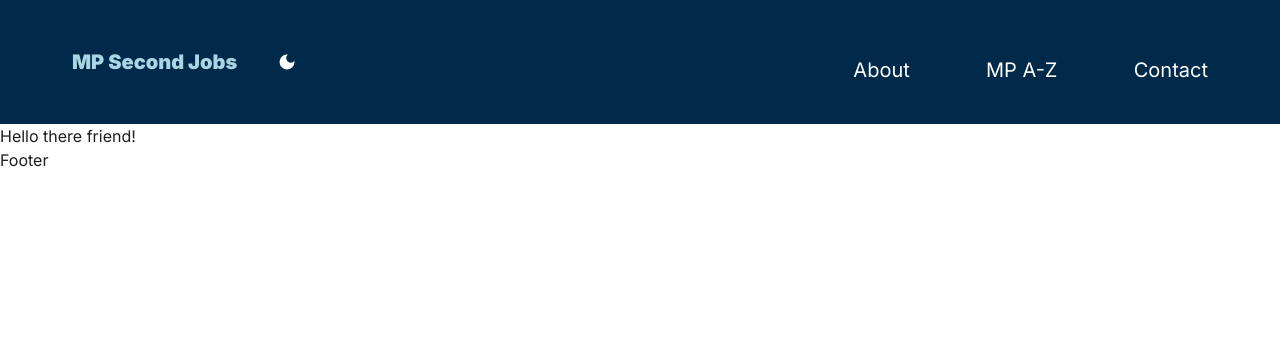
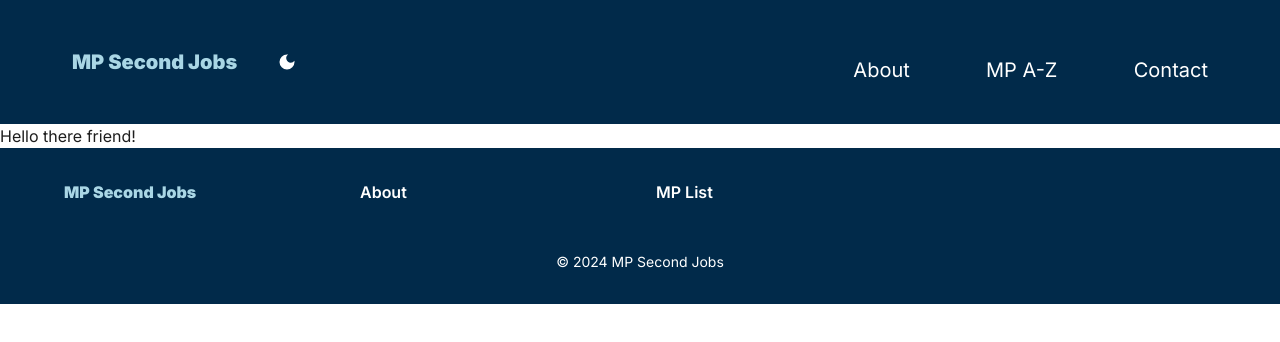
Before and after one commit to zamarz/second-jobs, a Next.js app: page / in a window 1280 px wide. Shown: the top 342 px of the page. Built offline with nearby package versions, Linux system fonts and the light colour scheme.

Commit message:
Create basic footer

```diff
--- a/src/components/Footer.tsx
+++ b/src/components/Footer.tsx
@@ -1,5 +1,26 @@
+import Link from "next/link";
+
 const Footer = () => {
-  return <div>Footer</div>;
+  return (
+    <footer className="bg-primary text-white py-8 px-6 sm:px-8 lg:px-16">
+      <div className="container mx-auto max-w-screen-lg xl:max-w-screen-xl">
+        <div className="grid grid-cols-1 sm:grid-cols-2 md:grid-cols-4 gap-8">
+          <Link href="/" className="font-black text-tertiary-light">
+            MP Second Jobs
+          </Link>
+          <div className="space-y-2">
+            <h4 className="font-semibold mb-4">About</h4>
+          </div>
+          <div className="space-y-2">
+            <h4 className="font-semibold mb-4">MP List</h4>
+          </div>
+        </div>
+        <div className="mt-8 text-center text-sm">
+          <p>&copy; {new Date().getFullYear()} MP Second Jobs</p>
+        </div>
+      </div>
+    </footer>
+  );
 };
 
 export default Footer;
```
